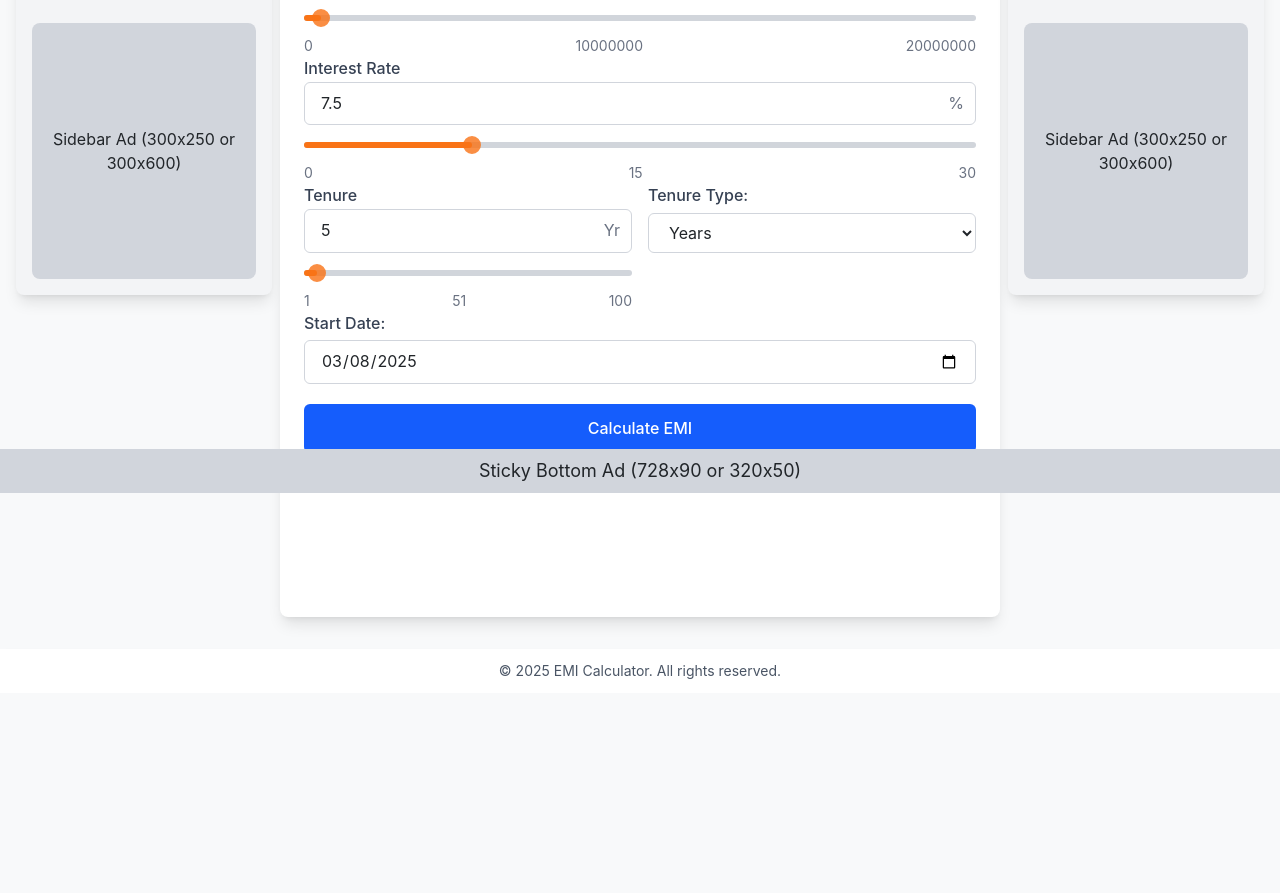
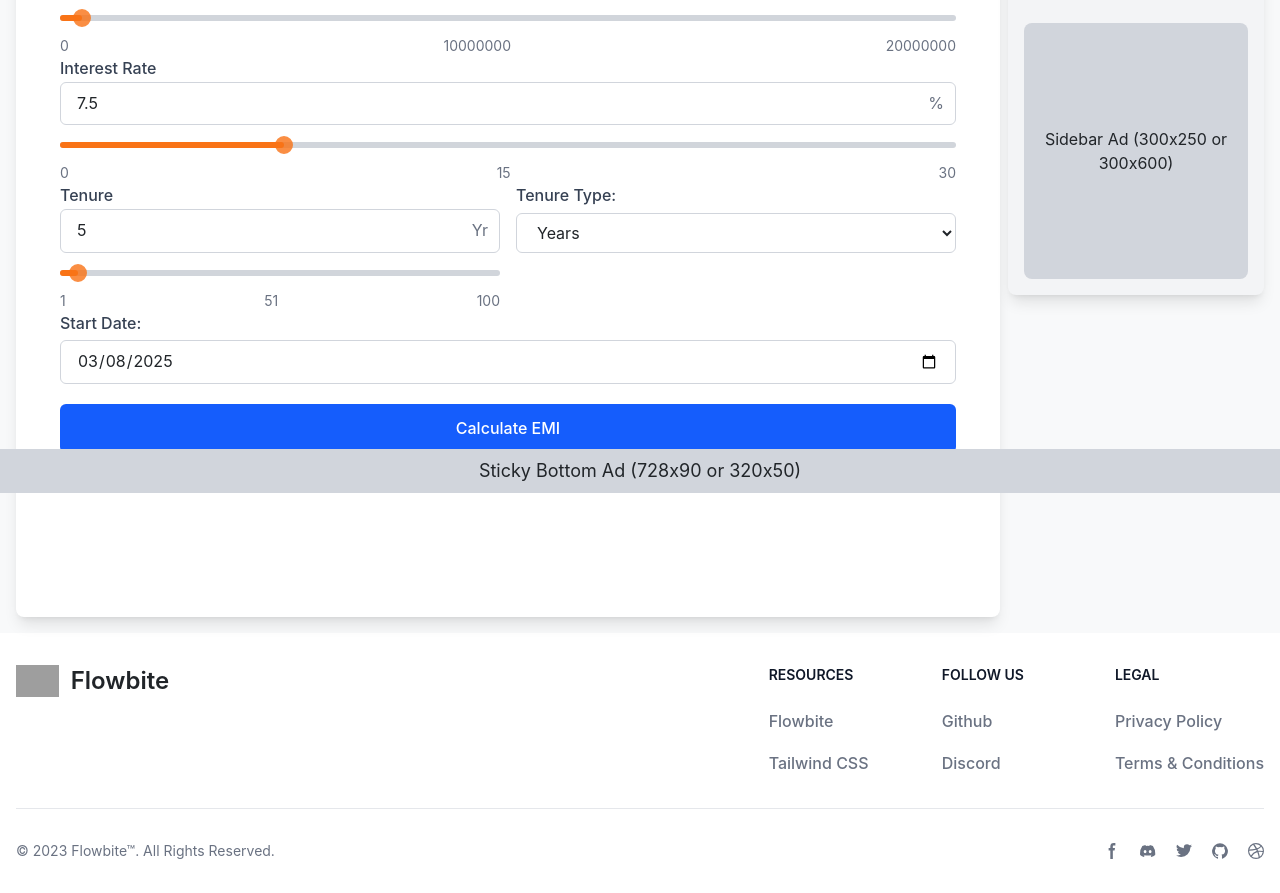
Before and after one commit to Ajinkya-Kardile/emi-calculator, a Next.js app: page / in a window 1280 px wide. Shown: the part 307-1200 px from the top of the page. Before the commit the page ends 1000 px from the top, so only its background shows below. Built offline with nearby package versions, Linux system fonts and the light colour scheme; grey boxes are pictures that could not be loaded.

Commit message:
**added**: removed left sidebar

```diff
--- a/src/components/Footer.tsx
+++ b/src/components/Footer.tsx
@@ -1,9 +1,109 @@
 import React from "react";
 
 const Footer: React.FC = () => (
-    <footer className="w-full bg-white shadow-md py-3 px-4 text-center mt-4 relative">
-        <p className="text-sm text-gray-600">&copy; {new Date().getFullYear()} EMI Calculator. All rights reserved.</p>
-    </footer>
+        <footer className="bg-white dark:bg-gray-900">
+            <div className="mx-auto w-full max-w-screen-xl p-4 py-6 lg:py-8">
+                <div className="md:flex md:justify-between">
+                    <div className="mb-6 md:mb-0">
+                        <a href="https://flowbite.com/" className="flex items-center">
+                            <img src="https://flowbite.com/docs/images/logo.svg" className="h-8 me-3"
+                                 alt="FlowBite Logo"/>
+                            <span
+                                className="self-center text-2xl font-semibold whitespace-nowrap dark:text-white">Flowbite</span>
+                        </a>
+                    </div>
+                    <div className="grid grid-cols-2 gap-8 sm:gap-6 sm:grid-cols-3">
+                        <div>
+                            <h2 className="mb-6 text-sm font-semibold text-gray-900 uppercase dark:text-white">Resources</h2>
+                            <ul className="text-gray-500 dark:text-gray-400 font-medium">
+                                <li className="mb-4">
+                                    <a href="https://flowbite.com/" className="hover:underline">Flowbite</a>
+                                </li>
+                                <li>
+                                    <a href="https://tailwindcss.com/" className="hover:underline">Tailwind CSS</a>
+                                </li>
+                            </ul>
+                        </div>
+                        <div>
+                            <h2 className="mb-6 text-sm font-semibold text-gray-900 uppercase dark:text-white">Follow
+                                us</h2>
+                            <ul className="text-gray-500 dark:text-gray-400 font-medium">
+                                <li className="mb-4">
+                                    <a href="https://github.com/themesberg/flowbite"
+                                       className="hover:underline ">Github</a>
+                                </li>
+                                <li>
+                                    <a href="https://discord.gg/4eeurUVvTy" className="hover:underline">Discord</a>
+                                </li>
+                            </ul>
+                        </div>
+                        <div>
+                            <h2 className="mb-6 text-sm font-semibold text-gray-900 uppercase dark:text-white">Legal</h2>
+                            <ul className="text-gray-500 dark:text-gray-400 font-medium">
+                                <li className="mb-4">
+                                    <a href="#" className="hover:underline">Privacy Policy</a>
+                                </li>
+                                <li>
+                                    <a href="#" className="hover:underline">Terms &amp; Conditions</a>
+                                </li>
+                            </ul>
+                        </div>
+                    </div>
+                </div>
+                <hr className="my-6 border-gray-200 sm:mx-auto dark:border-gray-700 lg:my-8"/>
+                <div className="sm:flex sm:items-center sm:justify-between">
+          <span className="text-sm text-gray-500 sm:text-center dark:text-gray-400">© 2023 <a
+              href="https://flowbite.com/" className="hover:underline">Flowbite™</a>. All Rights Reserved.
+          </span>
+                    <div className="flex mt-4 sm:justify-center sm:mt-0">
+                        <a href="#" className="text-gray-500 hover:text-gray-900 dark:hover:text-white">
+                            <svg className="w-4 h-4" aria-hidden="true" xmlns="http://www.w3.org/2000/svg"
+                                 fill="currentColor" viewBox="0 0 8 19">
+                                <path fill-rule="evenodd"
+                                      d="M6.135 3H8V0H6.135a4.147 4.147 0 0 0-4.142 4.142V6H0v3h2v9.938h3V9h2.021l.592-3H5V3.591A.6.6 0 0 1 5.592 3h.543Z"
+                                      clip-rule="evenodd"/>
+                            </svg>
+                            <span className="sr-only">Facebook page</span>
+                        </a>
+                        <a href="#" className="text-gray-500 hover:text-gray-900 dark:hover:text-white ms-5">
+                            <svg className="w-4 h-4" aria-hidden="true" xmlns="http://www.w3.org/2000/svg"
+                                 fill="currentColor" viewBox="0 0 21 16">
+                                <path
+                                    d="M16.942 1.556a16.3 16.3 0 0 0-4.126-1.3 12.04 12.04 0 0 0-.529 1.1 15.175 15.175 0 0 0-4.573 0 11.585 11.585 0 0 0-.535-1.1 16.274 16.274 0 0 0-4.129 1.3A17.392 17.392 0 0 0 .182 13.218a15.785 15.785 0 0 0 4.963 2.521c.41-.564.773-1.16 1.084-1.785a10.63 10.63 0 0 1-1.706-.83c.143-.106.283-.217.418-.33a11.664 11.664 0 0 0 10.118 0c.137.113.277.224.418.33-.544.328-1.116.606-1.71.832a12.52 12.52 0 0 0 1.084 1.785 16.46 16.46 0 0 0 5.064-2.595 17.286 17.286 0 0 0-2.973-11.59ZM6.678 10.813a1.941 1.941 0 0 1-1.8-2.045 1.93 1.93 0 0 1 1.8-2.047 1.919 1.919 0 0 1 1.8 2.047 1.93 1.93 0 0 1-1.8 2.045Zm6.644 0a1.94 1.94 0 0 1-1.8-2.045 1.93 1.93 0 0 1 1.8-2.047 1.918 1.918 0 0 1 1.8 2.047 1.93 1.93 0 0 1-1.8 2.045Z"/>
+                            </svg>
+                            <span className="sr-only">Discord community</span>
+                        </a>
+                        <a href="#" className="text-gray-500 hover:text-gray-900 dark:hover:text-white ms-5">
+                            <svg className="w-4 h-4" aria-hidden="true" xmlns="http://www.w3.org/2000/svg"
+                                 fill="currentColor" viewBox="0 0 20 17">
+                                <path fill-rule="evenodd"
+                                      d="M20 1.892a8.178 8.178 0 0 1-2.355.635 4.074 4.074 0 0 0 1.8-2.235 8.344 8.344 0 0 1-2.605.98A4.13 4.13 0 0 0 13.85 0a4.068 4.068 0 0 0-4.1 4.038 4 4 0 0 0 .105.919A11.705 11.705 0 0 1 1.4.734a4.006 4.006 0 0 0 1.268 5.392 4.165 4.165 0 0 1-1.859-.5v.05A4.057 4.057 0 0 0 4.1 9.635a4.19 4.19 0 0 1-1.856.07 4.108 4.108 0 0 0 3.831 2.807A8.36 8.36 0 0 1 0 14.184 11.732 11.732 0 0 0 6.291 16 11.502 11.502 0 0 0 17.964 4.5c0-.177 0-.35-.012-.523A8.143 8.143 0 0 0 20 1.892Z"
+                                      clip-rule="evenodd"/>
+                            </svg>
+                            <span className="sr-only">Twitter page</span>
+                        </a>
+                        <a href="#" className="text-gray-500 hover:text-gray-900 dark:hover:text-white ms-5">
+                            <svg className="w-4 h-4" aria-hidden="true" xmlns="http://www.w3.org/2000/svg"
+                                 fill="currentColor" viewBox="0 0 20 20">
+                                <path fill-rule="evenodd"
+                                      d="M10 .333A9.911 9.911 0 0 0 6.866 19.65c.5.092.678-.215.678-.477 0-.237-.01-1.017-.014-1.845-2.757.6-3.338-1.169-3.338-1.169a2.627 2.627 0 0 0-1.1-1.451c-.9-.615.07-.6.07-.6a2.084 2.084 0 0 1 1.518 1.021 2.11 2.11 0 0 0 2.884.823c.044-.503.268-.973.63-1.325-2.2-.25-4.516-1.1-4.516-4.9A3.832 3.832 0 0 1 4.7 7.068a3.56 3.56 0 0 1 .095-2.623s.832-.266 2.726 1.016a9.409 9.409 0 0 1 4.962 0c1.89-1.282 2.717-1.016 2.717-1.016.366.83.402 1.768.1 2.623a3.827 3.827 0 0 1 1.02 2.659c0 3.807-2.319 4.644-4.525 4.889a2.366 2.366 0 0 1 .673 1.834c0 1.326-.012 2.394-.012 2.72 0 .263.18.572.681.475A9.911 9.911 0 0 0 10 .333Z"
+                                      clip-rule="evenodd"/>
+                            </svg>
+                            <span className="sr-only">GitHub account</span>
+                        </a>
+                        <a href="#" className="text-gray-500 hover:text-gray-900 dark:hover:text-white ms-5">
+                            <svg className="w-4 h-4" aria-hidden="true" xmlns="http://www.w3.org/2000/svg"
+                                 fill="currentColor" viewBox="0 0 20 20">
+                                <path fill-rule="evenodd"
+                                      d="M10 0a10 10 0 1 0 10 10A10.009 10.009 0 0 0 10 0Zm6.613 4.614a8.523 8.523 0 0 1 1.93 5.32 20.094 20.094 0 0 0-5.949-.274c-.059-.149-.122-.292-.184-.441a23.879 23.879 0 0 0-.566-1.239 11.41 11.41 0 0 0 4.769-3.366ZM8 1.707a8.821 8.821 0 0 1 2-.238 8.5 8.5 0 0 1 5.664 2.152 9.608 9.608 0 0 1-4.476 3.087A45.758 45.758 0 0 0 8 1.707ZM1.642 8.262a8.57 8.57 0 0 1 4.73-5.981A53.998 53.998 0 0 1 9.54 7.222a32.078 32.078 0 0 1-7.9 1.04h.002Zm2.01 7.46a8.51 8.51 0 0 1-2.2-5.707v-.262a31.64 31.64 0 0 0 8.777-1.219c.243.477.477.964.692 1.449-.114.032-.227.067-.336.1a13.569 13.569 0 0 0-6.942 5.636l.009.003ZM10 18.556a8.508 8.508 0 0 1-5.243-1.8 11.717 11.717 0 0 1 6.7-5.332.509.509 0 0 1 .055-.02 35.65 35.65 0 0 1 1.819 6.476 8.476 8.476 0 0 1-3.331.676Zm4.772-1.462A37.232 37.232 0 0 0 13.113 11a12.513 12.513 0 0 1 5.321.364 8.56 8.56 0 0 1-3.66 5.73h-.002Z"
+                                      clip-rule="evenodd"/>
+                            </svg>
+                            <span className="sr-only">Dribbble account</span>
+                        </a>
+                    </div>
+                </div>
+            </div>
+        </footer>
 );
 
 export default Footer;
--- a/src/components/layout/sidebarLayout.tsx
+++ b/src/components/layout/sidebarLayout.tsx
@@ -6,9 +6,9 @@ export default function SidebarLayout({children}: { children: React.ReactNode })
     return (
         <div className="flex w-full min-h-screen gap-2">
             {/* Left Sidebar (Visible only on Large Screens) */}
-            <div className="hidden lg:block w-64">
-                <LeftSidebar/>
-            </div>
+            {/*<div className="hidden lg:block w-64">*/}
+            {/*    <LeftSidebar/>*/}
+            {/*</div>*/}
 
             {/* Main Content */}
             <main className="flex-1 max-w-[1200px] bg-white p-6 shadow-lg rounded-lg mx-auto">
```
